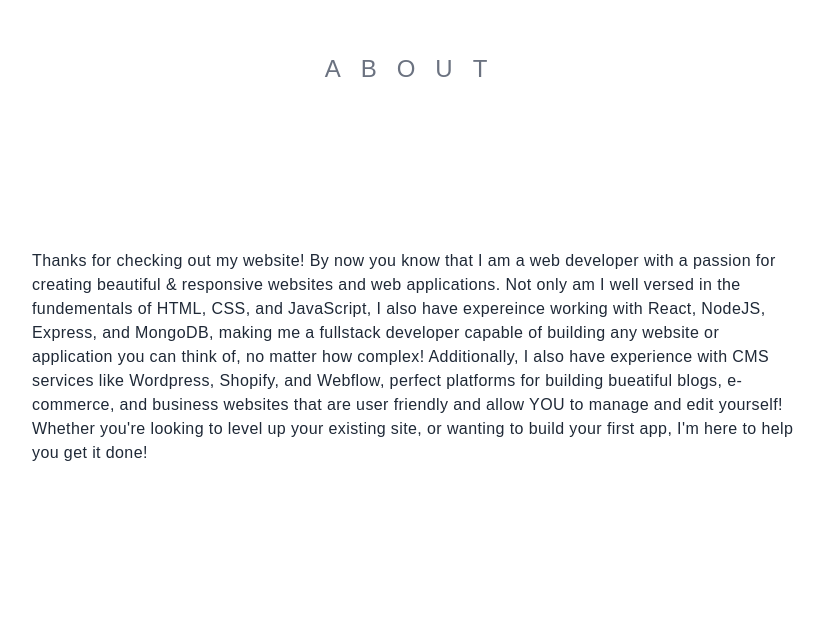
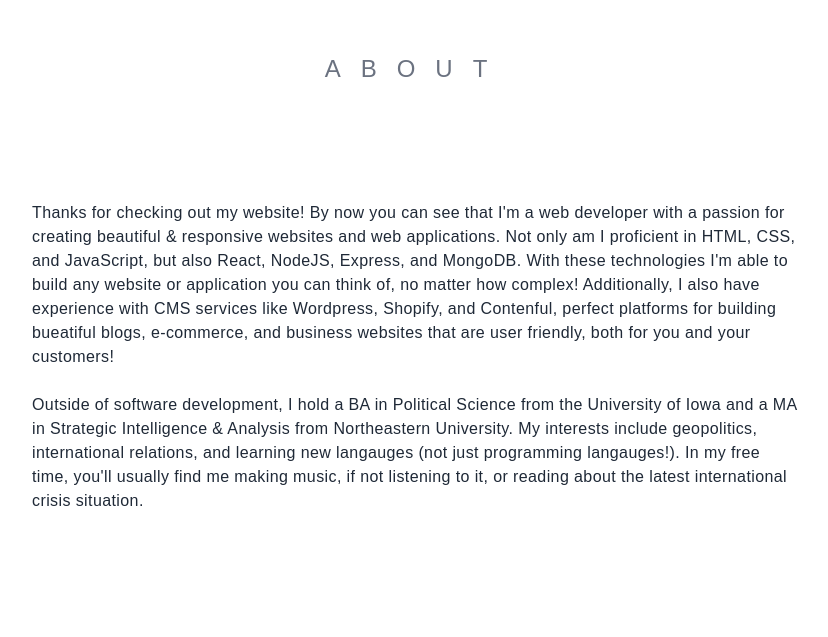
Before and after one commit to realDanielJLarkin/portfolio, a Next.js app: page / in a window 1280 px wide. Shown: the part 843-1480 px from the top of the page, without its empty margins (224-1052 px from the left). Built offline with nearby package versions, Linux system fonts and the light colour scheme.

Commit message:
Added to bio

```diff
--- a/components/About.jsx
+++ b/components/About.jsx
@@ -3,18 +3,23 @@ import { motion } from 'framer-motion'
 
 function About() {
     return (
-        <motion.div initial={{ opacity: 0 }} whileInView={{ opacity: 1 }} transition={{ duration: 1.5 }} className='flex flex-col md:flex-row relative text-center md:text-left h-screen max-w-7xl px-10 justify-evenly mx-auto items-center'>
+        <motion.div initial={{ opacity: 0 }} whileInView={{ opacity: 1 }} transition={{ duration: 1.5 }} className='flex flex-col md:flex-row relative text-center md:text-left min-h-screen max-w-7xl px-10 justify-evenly mx-auto items-center'>
 
             <h3 className='absolute top-24 uppercase tracking-[20px] text-gray-500 text-2xl'>About</h3>
 
 
 
-            <div className='relative top-24 md:static max-w-3xl mx-auto'>
-                <p className='text-base tracking-wide '>Thanks for checking out my website! By now you know that I am a web developer with a passion for creating beautiful & responsive
-                    websites and web applications. Not only am I well versed in the fundementals of HTML, CSS, and JavaScript, I also have expereince working with React, NodeJS, Express, and
-                    MongoDB, making me a fullstack developer capable of building any website or application you can think of, no matter how complex! Additionally, I also have experience with CMS services like Wordpress,
-                    Shopify, and Webflow, perfect platforms for building bueatiful blogs, e-commerce, and business websites that are user friendly and allow YOU to manage and edit yourself!
-                    Whether you're looking to level up your existing site, or wanting to build your first app, I'm here to help you get it done!</p>
+            <div className='relative top-36 md:static max-w-3xl mx-auto'>
+                <p className='text-base tracking-wide '>Thanks for checking out my website! By now you can see that I'm a web developer with a passion for creating beautiful & responsive
+                    websites and web applications. Not only am I proficient in HTML, CSS, and JavaScript, but also React, NodeJS, Express, and MongoDB. With these technologies I'm able to
+                    build any website or application you can think of, no matter how complex! Additionally, I also have experience with CMS services like Wordpress,
+                    Shopify, and Contenful, perfect platforms for building bueatiful blogs, e-commerce, and business websites that are user friendly, both for you and your customers!
+                </p>
+                <br />
+                <p className='text-base tracking-wide '> Outside of software development, I hold a BA in Political Science from the University of Iowa and a MA in
+                    Strategic Intelligence & Analysis from Northeastern University. My interests include geopolitics, international relations, and learning new langauges (not just programming langauges!).
+                    In my free time, you'll usually find me making music, if not listening to it, or reading about the latest international crisis situation.
+                </p>
             </div>
         </motion.div>
     )
--- a/pages/index.js
+++ b/pages/index.js
@@ -19,7 +19,7 @@ export default function Home({ posts, projects }) {
         <Hero />
       </section>
 
-      <section id='about' className='mb-10'>
+      <section id='about' className='mb-32'>
         <About />
       </section>
 
```
